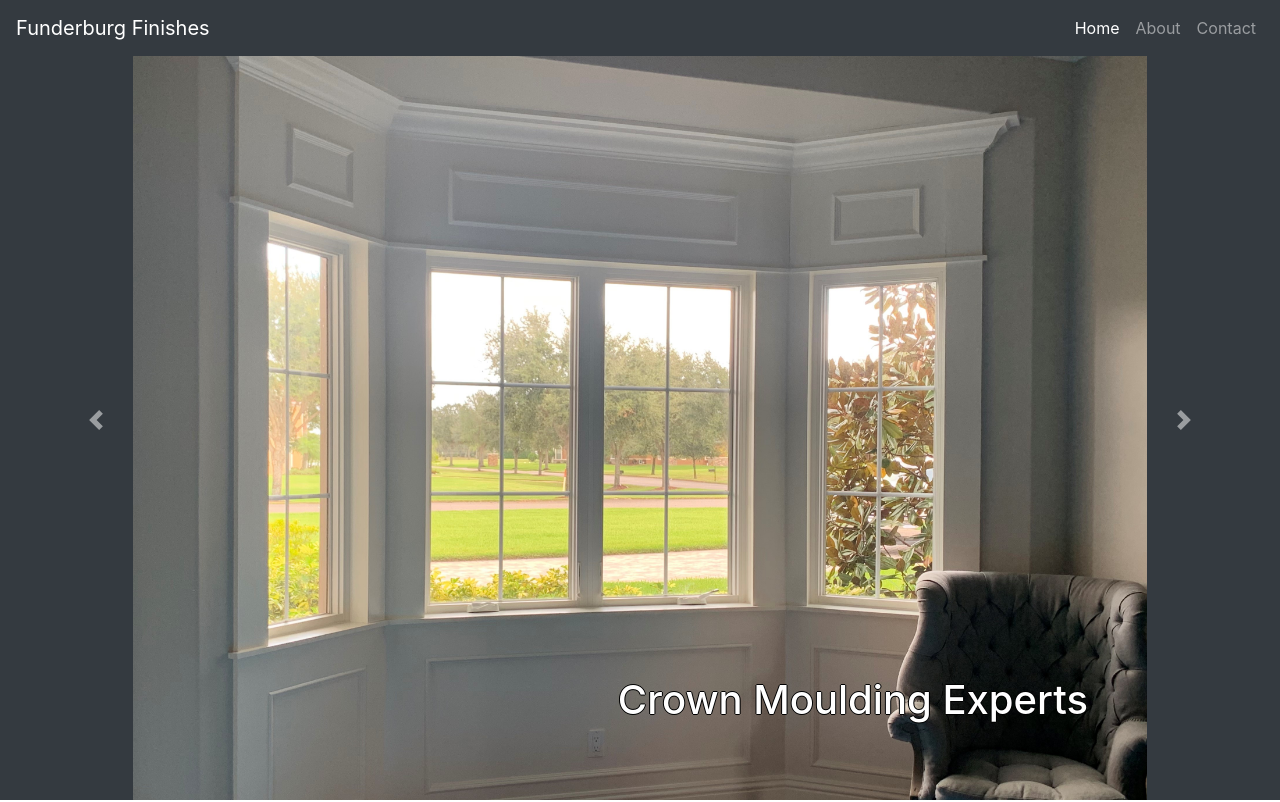
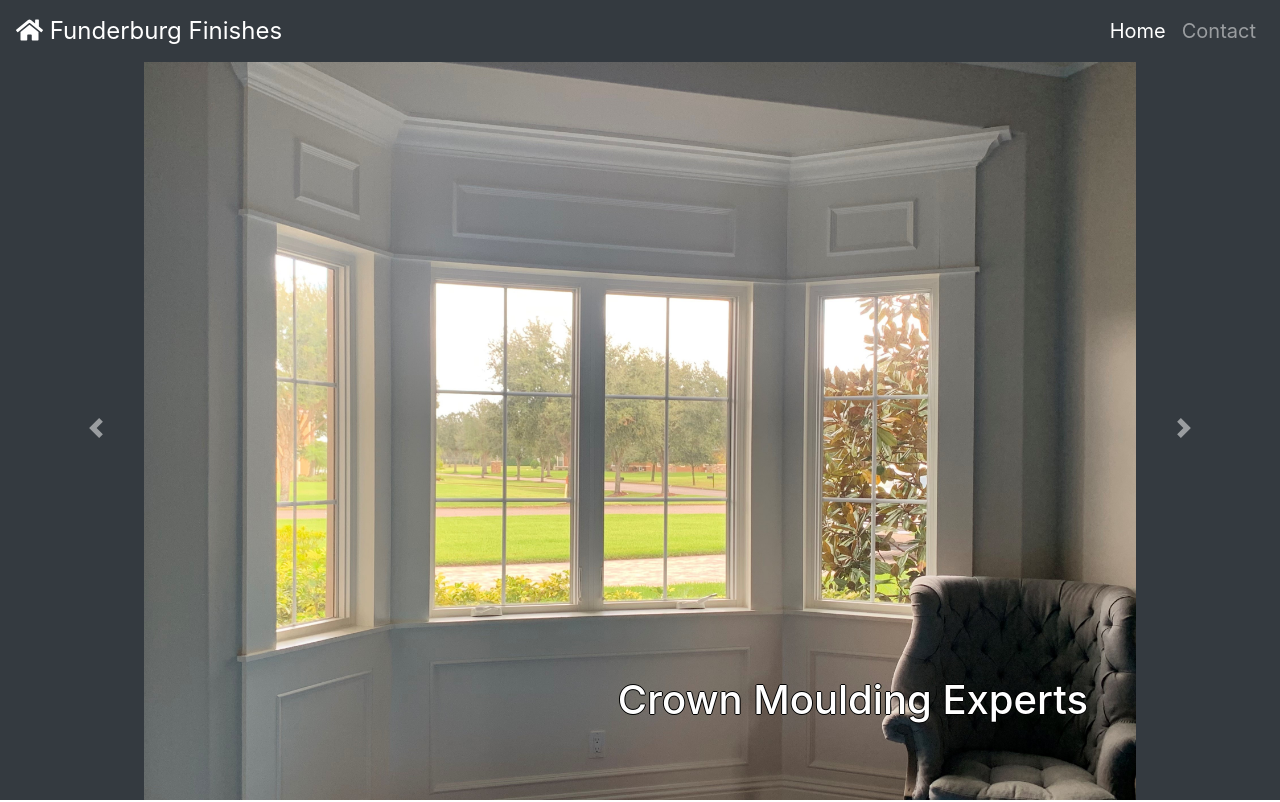
Before and after one commit to agfunderburg10/funderburgfinishes, a plain HTML site: page dst/index.html in a window 1280 px wide. Shown: the top 802 px of the page. Drawn offline with nearby package versions, Linux system fonts and the light colour scheme.

Commit message:
Updated navbar to be larger and include icon. Updated contact page to match navbar of home

```diff
--- a/dst/index.html
+++ b/dst/index.html
@@ -32,7 +32,7 @@
 <body class="text-center">
   <header>
     <nav class="navbar navbar-expand-md navbar-dark fixed-top bg-dark">
-      <a class="navbar-brand" href="#">Funderburg Finishes</a>
+      <a class="navbar-brand" href="#"><i class="fas fa-home"></i> Funderburg Finishes</a>
       <button class="navbar-toggler" type="button" data-toggle="collapse" data-target="#navbarCollapse"
         aria-controls="navbarCollapse" aria-expanded="false" aria-label="Toggle navigation">
         <span class="navbar-toggler-icon"></span>
@@ -43,10 +43,8 @@
             <a class="nav-link active" href="index.html">Home</a>
           </li>
           <li class="nav-item">
-            <a class="nav-link" href="#">About</a>
-          </li>
-          <li class="nav-item">
-            <a class="nav-link" href="mailto:funderburgfinishes@yahoo.com?subject=Quote Request&body=Please fill in the following information:%0D%0AType of Job:%0D%0AYour Name:%0D%0AYour Phone Number:">Contact</a>
+            <!-- <a class="nav-link" href="mailto:funderburgfinishes@yahoo.com?subject=Quote Request&body=Please fill in the following information:%0D%0AType of Job:%0D%0AYour Name:%0D%0AYour Phone Number:">Contact</a> -->
+            <a class="nav-link" href="contact.html">Contact</a>
           </li>
         </ul>
       </div>
--- a/dst/resources/carousel.css
+++ b/dst/resources/carousel.css
@@ -3,8 +3,8 @@
 /* Padding below the footer and lighter body text */
 
 body {
-    padding-top: 5vh;
-    padding-bottom: 5vh;
+    padding-top: 7vh;
+    padding-bottom: 7vh;
     color: #5a5a5a;
   }
 
@@ -16,7 +16,7 @@ body {
   .carousel {
     margin-bottom: 4rem;
     min-height: 32rem;
-    height: 95vh;
+    height: 93vh;
   }
   /* Since positioning the image, we need to help out the caption */
   .carousel-caption {
@@ -30,7 +30,7 @@ body {
 
   /* Declare heights because of positioning of img element */
   .carousel-item {
-    height: 95vh;
+    height: 93vh;
     min-height: 32rem;
     /* background-color: #343a40; */
   }
@@ -42,7 +42,7 @@ body {
     /* strecth image full-screen */
     /* min-width: 100%; */
     min-height: 32rem;
-    height: 95vh;
+    height: 93vh;
   }
 
 
--- a/dst/resources/main.css
+++ b/dst/resources/main.css
@@ -1,3 +1,8 @@
-/* .navbar {
+.navbar {
     min-height: 7vh;
-} */
+    font-size: 1.25rem;
+}
+
+.navbar-brand {
+    font-size: 1.5rem;
+}
```
Also changed, not shown: dst/contact.html (+4 -6 lines).
